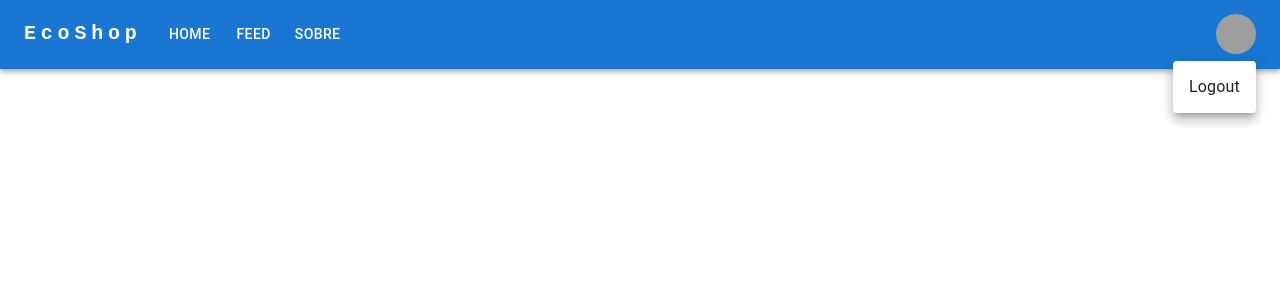
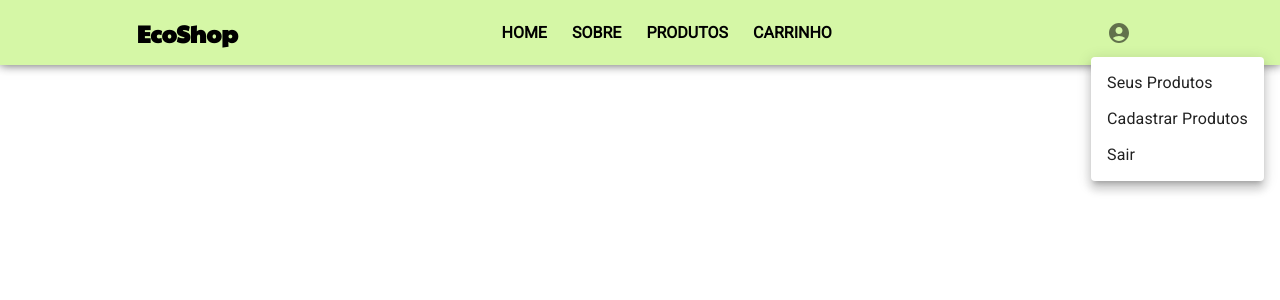
Before and after one commit to Biellms/ProjetoIntegrador-EcoShop, a React (Create React App) app in the folder FrontEnd/eco-shop/: page / in a window 1280 px wide. Both pictures are taken after a click on the button "account of current user". Shown: the top 300 px of the page. Built offline with nearby package versions, Linux system fonts and the light colour scheme; grey boxes are pictures that could not be loaded.

Commit message:
Upd navbar

```diff
--- a/FrontEnd/eco-shop/src/App.tsx
+++ b/FrontEnd/eco-shop/src/App.tsx
@@ -1,6 +1,6 @@
 import React from 'react';
 import './App.css';
-import Navbar from './components/navbar/Navbar';
+import { Navbar } from './components/navbar/Navbar';
 import { Cadastro } from './paginas/cadastro/Cadastro';
 import { Carrinho } from './paginas/carrinho/Carrinho';
 import { Equipe } from './paginas/equipe/Equipe';
--- a/FrontEnd/eco-shop/src/components/navbar/Navbar.css
+++ b/FrontEnd/eco-shop/src/components/navbar/Navbar.css
@@ -0,0 +1,39 @@
+@import url('https://fonts.googleapis.com/css2?family=Paytone+One&family=Roboto:wght@300;400&display=swap');
+
+header {
+    height: 65px;
+    display: flex;
+    justify-content: space-around;
+    align-items: center;
+    padding: 5px;
+    background: rgb(213, 247, 166);
+    font-family: 'Roboto', sans-serif;
+    font-weight: 900;
+    box-shadow: 0px 0px 10px rgba(0, 0, 0, 0.638);
+    flex-grow: 1;
+}
+
+
+.header-logo {
+    font-family: 'Paytone One', sans-serif;
+}
+
+.header-info {
+    display: flex;
+    justify-content: center;
+    align-items: center;
+    flex-direction: row;
+    gap: 25px;
+}
+
+@media screen and (min-width: 767px) {
+    .header-menu {
+        display: none;
+    }
+}
+
+@media screen and (max-width: 767px) {
+    .header-info {
+        display: none;
+    }
+}
--- a/FrontEnd/eco-shop/src/components/navbar/Navbar.tsx
+++ b/FrontEnd/eco-shop/src/components/navbar/Navbar.tsx
@@ -1,71 +1,40 @@
+import { AccountCircle } from '@mui/icons-material';
+import { IconButton, Menu, MenuItem } from '@mui/material';
+import MenuIcon from '@mui/icons-material/Menu';
 import * as React from 'react';
-import AppBar from '@mui/material/AppBar';
-import Box from '@mui/material/Box';
-import Toolbar from '@mui/material/Toolbar';
-import IconButton from '@mui/material/IconButton';
-import Typography from '@mui/material/Typography';
-import Menu from '@mui/material/Menu';
-import MenuIcon from '@mui/icons-material/Menu';
-import Container from '@mui/material/Container';
-import Avatar from '@mui/material/Avatar';
-import Button from '@mui/material/Button';
-import Tooltip from '@mui/material/Tooltip';
-import MenuItem from '@mui/material/MenuItem';
-import AdbIcon from '@mui/icons-material/Adb';
 import './Navbar.css';
 
-const pages = ['Home', 'Feed', 'Sobre'];
-const settings = ['Logout'];
+export function Navbar() {
 
-const Navbar = () => {
   const [anchorElNav, setAnchorElNav] = React.useState<null | HTMLElement>(null);
-  const [anchorElUser, setAnchorElUser] = React.useState<null | HTMLElement>(null);
+  const [anchorEl, setAnchorEl] = React.useState<null | HTMLElement>(null);
 
-  const handleOpenNavMenu = (event: React.MouseEvent<HTMLElement>) => {
+  const handleMenuNav = (event: React.MouseEvent<HTMLElement>) => {
     setAnchorElNav(event.currentTarget);
   };
-  const handleOpenUserMenu = (event: React.MouseEvent<HTMLElement>) => {
-    setAnchorElUser(event.currentTarget);
-  };
 
-  const handleCloseNavMenu = () => {
+  const handleCloseNav = () => {
     setAnchorElNav(null);
   };
 
-  const handleCloseUserMenu = () => {
-    setAnchorElUser(null);
+  const handleMenuUser = (event: React.MouseEvent<HTMLElement>) => {
+    setAnchorEl(event.currentTarget);
+  };
+
+  const handleCloseUser = () => {
+    setAnchorEl(null);
   };
 
   return (
-    <AppBar position="static" >
-      <Container maxWidth="xl" >
-        <Toolbar disableGutters >
-          <Typography
-            variant="h6"
-            noWrap
-            component="a"
-            href="/"
-            sx={{
-              mr: 2,
-              display: { xs: 'none', md: 'flex' },
-              fontFamily: 'monospace',
-              fontWeight: 700,
-              letterSpacing: '.3rem',
-              color: 'inherit',
-              textDecoration: 'none',
-            }}
-          >
-            EcoShop
-          </Typography>
-
-          <Box sx={{ flexGrow: 1, display: { xs: 'flex', md: 'none' } }}>
+    <header>
+      <div className='header-menu'>
       <IconButton
           size="large"
           aria-label="account of current user"
           aria-controls="menu-appbar"
           aria-haspopup="true"
-              onClick={handleOpenNavMenu}
-              color="inherit"
+          onClick={handleMenuNav}
+          color="default"
         >
           <MenuIcon />
         </IconButton>
@@ -73,90 +42,61 @@ const Navbar = () => {
           id="menu-appbar"
           anchorEl={anchorElNav}
           anchorOrigin={{
-                vertical: 'bottom',
-                horizontal: 'left',
+            vertical: "bottom",
+            horizontal: "left"
           }}
           keepMounted
           transformOrigin={{
-                vertical: 'top',
-                horizontal: 'left',
+            vertical: "top",
+            horizontal: "left"
           }}
           open={Boolean(anchorElNav)}
-              onClose={handleCloseNavMenu}
-              sx={{
-                display: { xs: 'block', md: 'none' },
-              }}
+          onClose={handleCloseNav}
         >
-              {pages.map((page) => (
-                <MenuItem key={page} onClick={handleCloseNavMenu}>
-                  <Typography textAlign="center">{page}</Typography>
-                </MenuItem>
-              ))}
+          <MenuItem onClick={handleCloseNav}>Home</MenuItem>
+          <MenuItem onClick={handleCloseNav}>Produtos</MenuItem>
+          <MenuItem onClick={handleCloseNav}>Carrinho</MenuItem>
+          <MenuItem onClick={handleCloseNav}>Sobre</MenuItem>
         </Menu>
-          </Box>
-          <Typography
-            variant="h5"
-            noWrap
-            component="a"
-            href=""
-            sx={{
-              mr: 2,
-              display: { xs: 'flex', md: 'none' },
-              flexGrow: 1,
-              fontFamily: 'monospace',
-              fontWeight: 700,
-              letterSpacing: '.3rem',
-              color: 'inherit',
-              textDecoration: 'none',
-            }}
+      </div>
+      <div className='header-logo'><h2>EcoShop</h2></div>
+      <div className='header-info'>
+        <span>HOME</span>
+        <span>SOBRE</span>
+        <span>PRODUTOS</span>
+        <span>CARRINHO</span>
+      </div>
+      <div className='header-sair'>
+        <IconButton
+          size="large"
+          aria-label="account of current user"
+          aria-controls="menu-appbar"
+          aria-haspopup="true"
+          onClick={handleMenuUser}
+          color="default"
         >
-            EcoShop
-          </Typography>
-          <Box sx={{ flexGrow: 1, display: { xs: 'none', md: 'flex' } }}>
-            {pages.map((page) => (
-              <Button
-                key={page}
-                onClick={handleCloseNavMenu}
-                sx={{ my: 2, color: 'white', display: 'block' }}
-              >
-                {page}
-              </Button>
-            ))}
-          </Box>
-
-          <Box sx={{ flexGrow: 0 }}>
-            <Tooltip title="Open settings">
-              <IconButton onClick={handleOpenUserMenu} sx={{ p: 0 }}>
-                <Avatar alt="Remy Sharp" src="/static/images/avatar/2.jpg" />
+        <AccountCircle />
         </IconButton>
-            </Tooltip>
         <Menu
-              sx={{ mt: '45px' }}
           id="menu-appbar"
-              anchorEl={anchorElUser}
+          anchorEl={anchorEl}
           anchorOrigin={{
-                vertical: 'top',
-                horizontal: 'right',
+            vertical: "bottom",
+            horizontal: "left"
           }}
           keepMounted
           transformOrigin={{
-                vertical: 'top',
-                horizontal: 'right',
+            vertical: "top",
+            horizontal: "left"
           }}
-              open={Boolean(anchorElUser)}
-              onClose={handleCloseUserMenu}
+          open={Boolean(anchorEl)}
+          onClose={handleCloseUser}
         >
-              {settings.map((setting) => (
-                <MenuItem key={setting} onClick={handleCloseUserMenu}>
-                  <Typography textAlign="center">{setting}</Typography>
-                </MenuItem>
-              ))}
+          <MenuItem onClick={handleCloseUser}>Seus Produtos</MenuItem>
+          <MenuItem onClick={handleCloseUser}>Cadastrar Produtos</MenuItem>
+          <MenuItem onClick={handleCloseUser}>Sair</MenuItem>
         </Menu>
-          </Box>
-        </Toolbar>
-      </Container>
-    </AppBar>
+      </div>
+    </header>
   );
 };
-
-export default Navbar;
```
Lines whose indentation alone changed are shown as unchanged.
